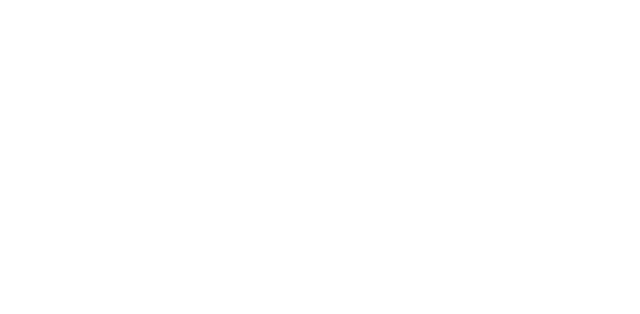
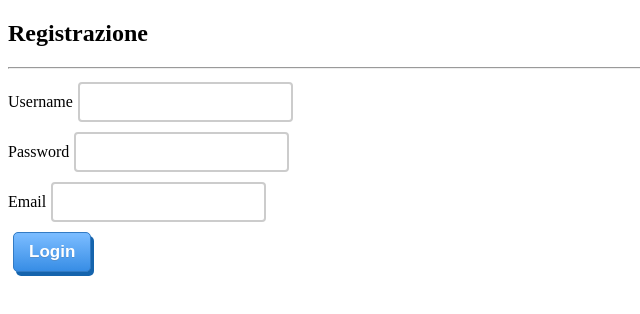
Before and after one commit to RobertaConti-Jarvis/Ammazon-j, an Angular app in the folder ammazzon-client/: page /registrazione in a window 1280 px wide. Before the commit this address led to /. Shown: the top 314 px of the page, without its empty margins (0-640 px from the left). Built offline with nearby package versions, Linux system fonts and the light colour scheme.

Commit message:
risoluzione parziale ticket #21 , #22

```diff
--- a/ammazzon-client/src/app/app-routing.module.ts
+++ b/ammazzon-client/src/app/app-routing.module.ts
@@ -7,6 +7,8 @@
 import { GestisciColoriComponent } from './gestisci-colori/gestisci-colori.component';
 import { GestisciTaglieComponent } from './gestisci-taglie/gestisci-taglie.component';
 import { HomePageComponent } from './home-page/home-page.component';
+import { LoginPageComponent } from './login-page/login-page.component';
+import { RegistrazionePageComponent } from './registrazione-page/registrazione-page.component';
 
 const routes: Routes = [
   { path: 'gestisci-taglie', component: GestisciTaglieComponent },
@@ -15,7 +17,9 @@
   { path: 'home-page', component: HomePageComponent },
   { path: 'gestisci-colori', component: GestisciColoriComponent },
   { path: 'associa-colori-a-prodotti', component: AssociaColoriAProdottiComponent },
-  {path: 'gestione-utente-registrato', component: GestioneUtenteRegistratoComponent},
+  { path: 'gestione-utente-registrato', component: GestioneUtenteRegistratoComponent},
+  { path: 'registrazione', component: RegistrazionePageComponent},
+  { path: 'login', component: LoginPageComponent},
   { path: '', redirectTo: '/home-page', pathMatch: 'full' }
 ];
 
--- a/ammazzon-client/src/app/login-page/login-page.component.html
+++ b/ammazzon-client/src/app/login-page/login-page.component.html
@@ -1 +1,15 @@
-<p>login-page works!</p>
+<div>
+    <h2> Login </h2>
+    <hr>
+    <div>
+        <label>Username</label>
+        <input type="text" /> <!--inserire [(ngModel)] -->
+    </div>
+    <div>
+        <label>Password</label>
+        <input type="password" /> <!--inserire [(ngModel)] -->
+    </div>
+    <div>
+        <button (click)="checkLogin()">Login</button>
+    </div>
+</div>
--- a/ammazzon-client/src/app/login-page/login-page.component.ts
+++ b/ammazzon-client/src/app/login-page/login-page.component.ts
@@ -3,7 +3,7 @@
 @Component({
   selector: 'app-login-page',
   templateUrl: './login-page.component.html',
-  styleUrls: ['./login-page.component.css']
+  styleUrls: ['../theme.css']
 })
 export class LoginPageComponent implements OnInit {
 
@@ -12,4 +12,7 @@
   ngOnInit(): void {
   }
 
+  checkLogin(){
+
+  }
 }
--- a/ammazzon-client/src/app/registrazione-page/registrazione-page.component.html
+++ b/ammazzon-client/src/app/registrazione-page/registrazione-page.component.html
@@ -1 +1,20 @@
-<p>registrazione-page works!</p>
+<div>
+    <h2> Registrazione </h2>
+    <hr>
+    <div>
+        <label>Username</label>
+        <input type="text"  /> <!--inserire [(ngModel)] -->
+    </div>
+    <div>
+        <label>Password</label>
+        <input type="password" /> <!--inserire [(ngModel)] -->
+    </div>
+    <div>
+        <label>Email</label>
+        <input type="text" /> <!--inserire [(ngModel)] -->
+    </div>
+
+    <div>
+        <button (click)="signIn()">Login</button>
+    </div>
+</div>
--- a/ammazzon-client/src/app/registrazione-page/registrazione-page.component.ts
+++ b/ammazzon-client/src/app/registrazione-page/registrazione-page.component.ts
@@ -3,7 +3,7 @@
 @Component({
   selector: 'app-registrazione-page',
   templateUrl: './registrazione-page.component.html',
-  styleUrls: ['./registrazione-page.component.css']
+  styleUrls: ['../theme.css']
 })
 export class RegistrazionePageComponent implements OnInit {
 
@@ -12,4 +12,7 @@
   ngOnInit(): void {
   }
 
+  signIn(){
+
+  }
 }
```
